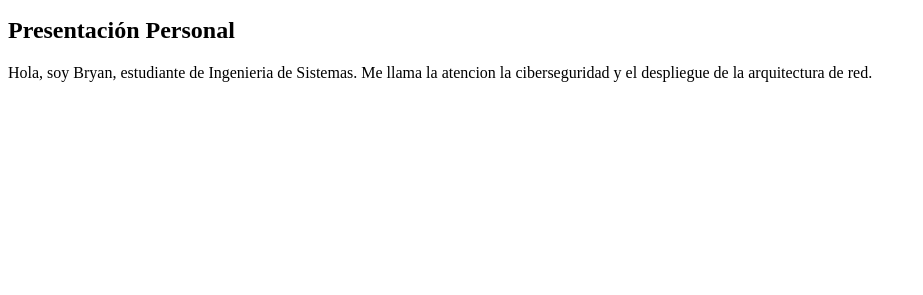
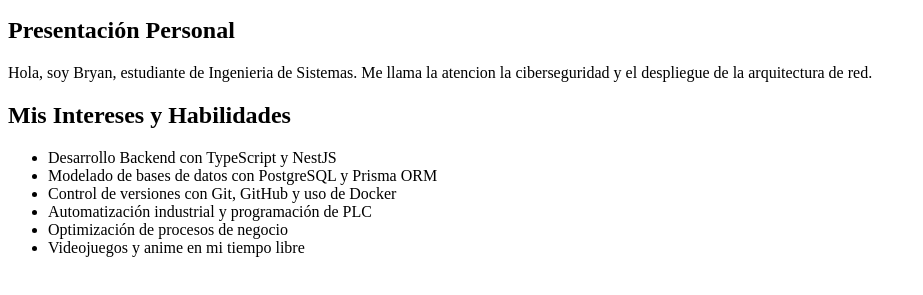
Before and after one commit to AlexRodriguez13/Taller-html-s11, a plain HTML site: page index.html in a window 1280 px wide. Shown: the part 105-400 px from the top of the page, without its empty margins (0-923 px from the left). Drawn offline with Linux system fonts and the light colour scheme.

Commit message:
feat: agregar lista desordenada de intereses y habilidades

```diff
--- a/index.html
+++ b/index.html
@@ -16,5 +16,15 @@
         Hola, soy Bryan, estudiante de Ingenieria de Sistemas. Me llama la atencion la ciberseguridad y el despliegue
         de la arquitectura de red.
     </p>
+        <!-- Lista de intereses o habilidades -->
+    <h2>Mis Intereses y Habilidades</h2>
+    <ul>
+        <li>Desarrollo Backend con TypeScript y NestJS</li>
+        <li>Modelado de bases de datos con PostgreSQL y Prisma ORM</li>
+        <li>Control de versiones con Git, GitHub y uso de Docker</li>
+        <li>Automatización industrial y programación de PLC</li>
+        <li>Optimización de procesos de negocio</li>
+        <li>Videojuegos y anime en mi tiempo libre</li>
+    </ul>
 </body>
 </html>
```
